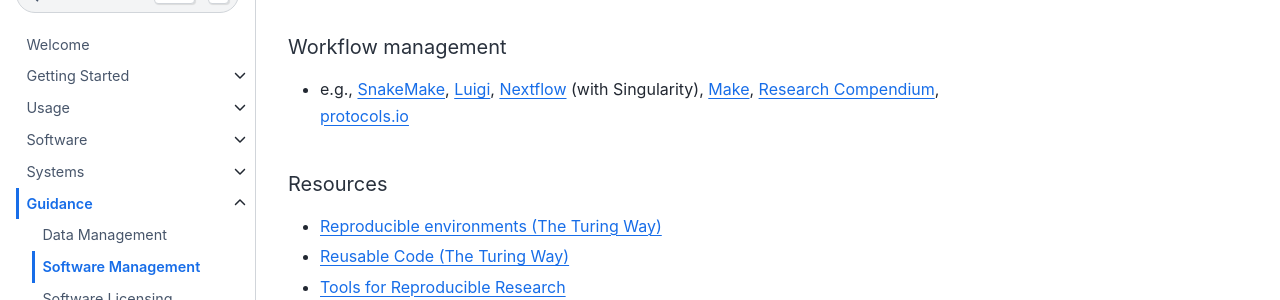
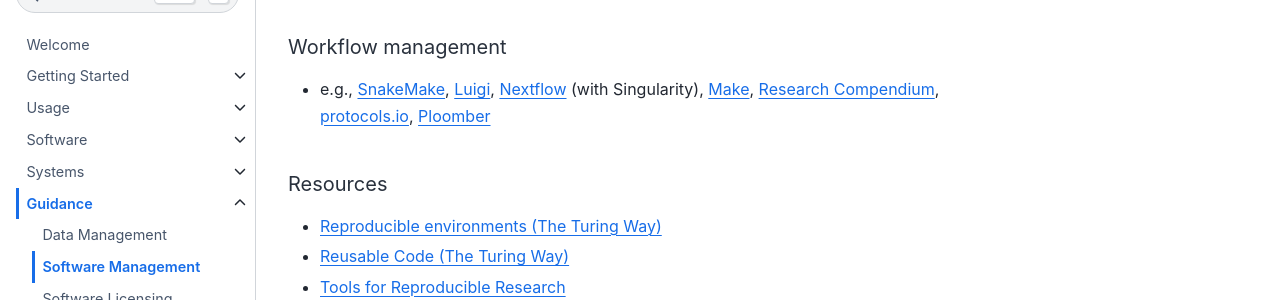
Before and after one commit to foqueiroz/arcdocs.github.io, a Jupyter Book: the page built from book/guidance/software_management.md, in a window 1280 px wide and 900 px high, scrolled down 1442 px. Shown: the part 154-454 px from the top of the window. Built offline with Jupyter Book 1.0.4 settings and Sphinx 7.4.7 and the Sphinx Book theme 1.1.4, drawn with Linux system fonts in a browser that asks for light colours; pages that are not in the unit, such as notebooks, are missing from menus.

Commit message:
adding ploomber to workflow tool options

```diff
--- a/book/guidance/software_management.md
+++ b/book/guidance/software_management.md
@@ -50,7 +50,7 @@
 
 ##### Workflow management
 
-- e.g., [SnakeMake](https://snakemake.readthedocs.io/en/stable/), [Luigi](https://luigi.readthedocs.io/en/stable/), [Nextflow](https://www.nextflow.io/docs/latest/singularity.html) (with Singularity), [Make](https://the-turing-way.netlify.app/reproducible-research/make.html), [Research Compendium](https://the-turing-way.netlify.app/reproducible-research/compendia.html#), [protocols.io](https://www.protocols.io/)
+- e.g., [SnakeMake](https://snakemake.readthedocs.io/en/stable/), [Luigi](https://luigi.readthedocs.io/en/stable/), [Nextflow](https://www.nextflow.io/docs/latest/singularity.html) (with Singularity), [Make](https://the-turing-way.netlify.app/reproducible-research/make.html), [Research Compendium](https://the-turing-way.netlify.app/reproducible-research/compendia.html#), [protocols.io](https://www.protocols.io/), [Ploomber](https://ploomber.io/)
 
 ##### Resources
 
```
